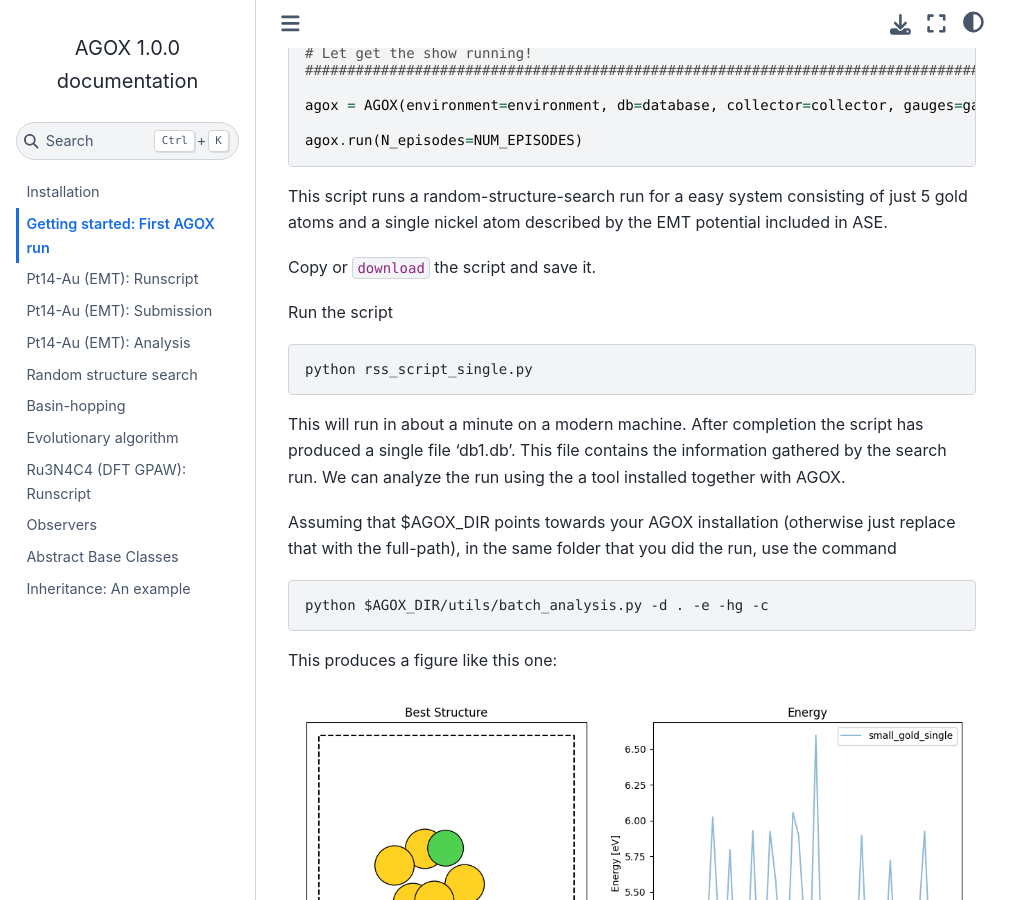
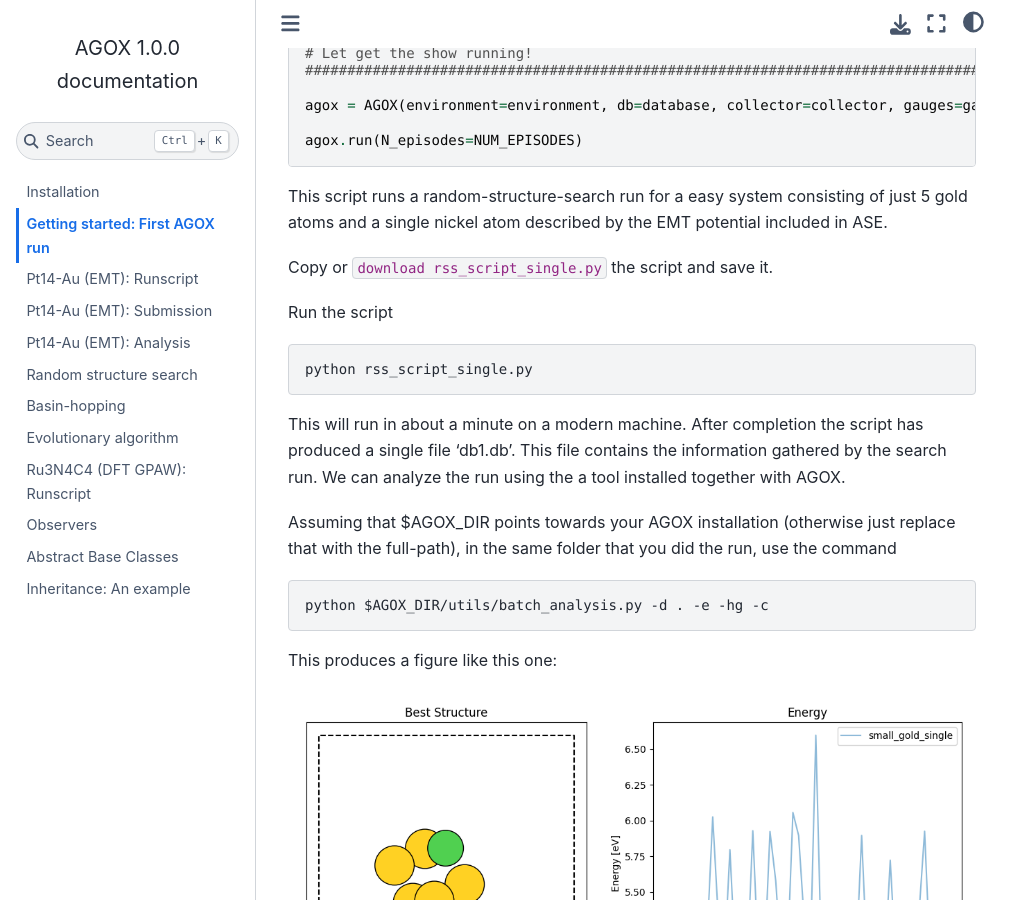
Before and after one commit to kimrojas/agox, a Sphinx documentation site: the page built from docs/source/getting_started/getting_started_running_agox.rst, in a window 1280 px wide and 900 px high, scrolled down 1089 px. Shown: the whole window, without its empty margins (0-1031 px from the left). Built offline with Sphinx 7.4.7 and the Sphinx Book theme 1.1.4, drawn with Linux system fonts in a browser that asks for light colours; cross-references to code outside the pages are shown as plain code.

Commit message:
Updated documentation.

```diff
--- a/docs/source/getting_started/getting_started_running_agox.rst
+++ b/docs/source/getting_started/getting_started_running_agox.rst
@@ -10,7 +10,7 @@ An example of a script is given below.
 This script runs a random-structure-search run for a easy system consisting of just 5 gold atoms and a single nickel atom
 described by the EMT potential included in ASE.
 
-Copy or :donwload:`download <rss_script_single.py>` the script and save it.
+Copy or :donwload:`download rss_script_single.py` the script and save it.
 
 Run the script
 
```
